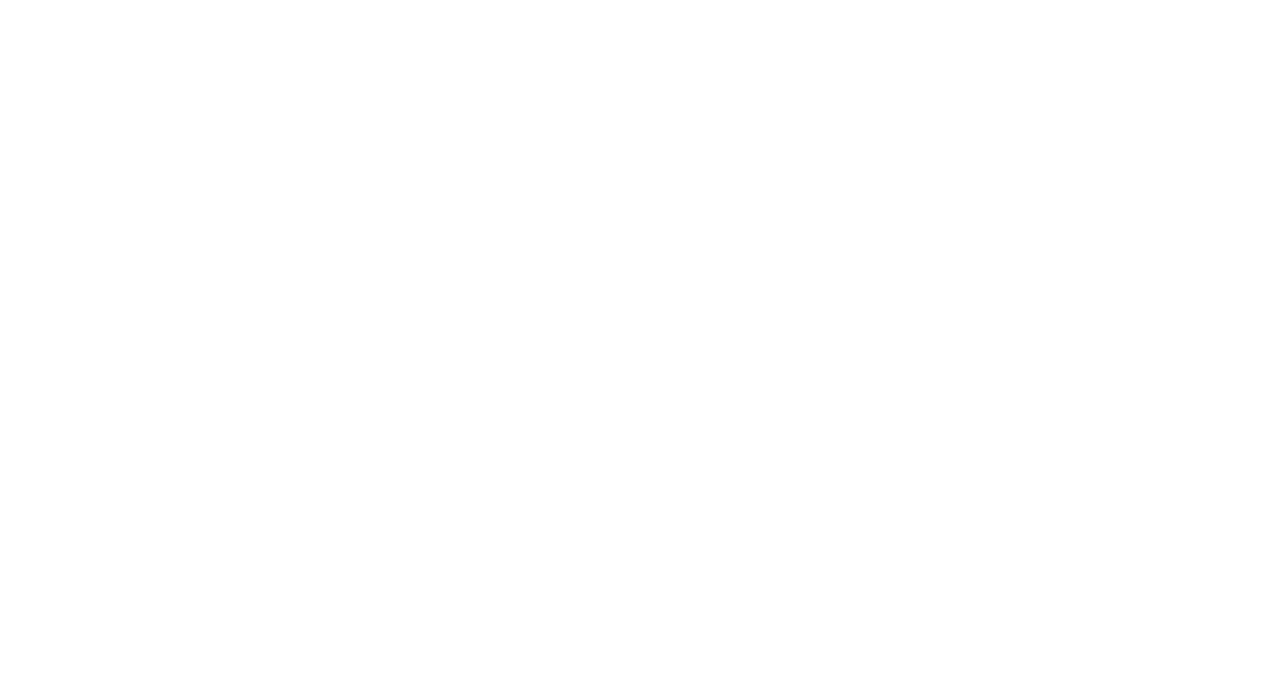
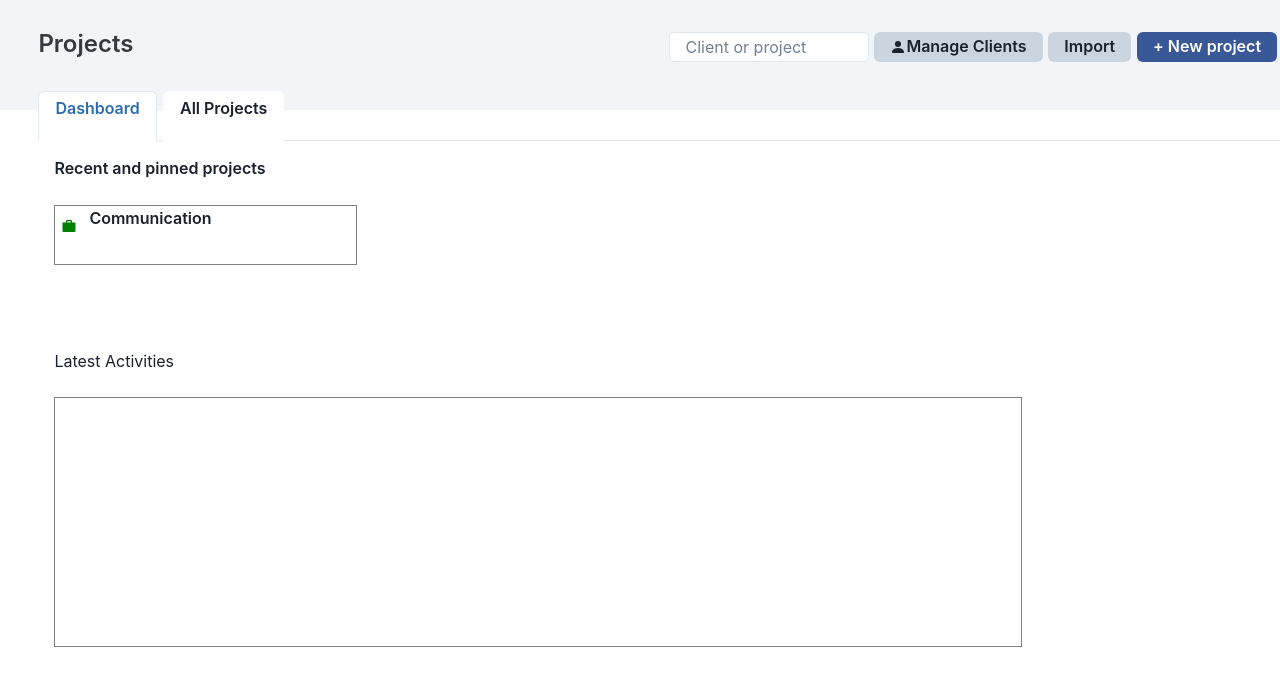
Before and after one commit to mohammad-atique/timely-clone, a React (Create React App) app in the folder Frontend/: page /projects in a window 1280 px wide. Before the commit this address had no page. Shown: the top 686 px of the page. Built offline with nearby package versions, Linux system fonts and the light colour scheme.

Commit message:
prjects front-end structure ready

```diff
--- a/Frontend/package.json
+++ b/Frontend/package.json
@@ -3,6 +3,7 @@
   "version": "0.1.0",
   "private": true,
   "dependencies": {
+    "@chakra-ui/icons": "^2.0.10",
     "@chakra-ui/react": "^2.3.4",
     "@emotion/react": "^11.10.4",
     "@emotion/styled": "^11.10.4",
--- /dev/null
+++ b/Frontend/src/Components/ProjectSec/DashboardNavbar.jsx
@@ -0,0 +1,48 @@
+import React from 'react'
+import {Box, Button, Flex, Icon, Input, Text} from "@chakra-ui/react"
+import { Tabs, TabList, TabPanels, Tab, TabPanel } from '@chakra-ui/react'
+import {BsFillPersonFill} from "react-icons/bs"
+import ImportDropdown from './ImportDropdown'
+import RecentPinnedProjects from './RecentPinnedProjects'
+import LatestActivities from './LatestActivities'
+
+
+const DashboardNavbar = () => {
+
+
+  return (
+       <Box width={"100%"} height="110px"  backgroundColor="#f2f4f8">
+            <Flex justifyContent={"space-between"} mb="0.5%"  >
+              <Text fontSize={"2xl"} color="#343a3f" mt="2%" ml={"3%"} fontWeight="semibold">Projects</Text>
+              <Flex width={"48%"} justifyContent="space-around" mt="2%">
+                <Input width={"200px"} bgColor="white" height={"30px"} borderRadius="5px" mt={"1%"}  placeholder='Client or project'/>
+                <Button bgColor={"gray.300"} height={"30px"} mt={"1%"}><Icon as={BsFillPersonFill}/> Manage Clients</Button>
+                <ImportDropdown/>
+                <Button colorScheme={"facebook"} height={"30px"} mt={"1%"} >+ New project</Button>
+              </Flex>
+            </Flex>
+
+            {/* tabs section        */}
+
+               <Tabs ml={"3%"} size={"sm"} variant='enclosed'>
+                    <TabList>
+                        <Tab bgColor={"white"} mr="0.5%" mt={"0.6%"}><Text fontSize={"md"} fontWeight="semibold" >Dashboard</Text></Tab>
+                        <Tab bgColor={"white"} mt={"0.6%"}><Text fontSize={"md"} fontWeight="semibold">All Projects</Text></Tab>
+                    </TabList>
+                    <TabPanels>
+                        <TabPanel>
+                            <Box >
+                                <RecentPinnedProjects/>
+                                <LatestActivities/>
+                            </Box>
+                        </TabPanel>
+                        <TabPanel>
+                        <Text>All Projects</Text>
+                        </TabPanel>
+                    </TabPanels>
+                </Tabs>
+       </Box>
+  )
+}
+
+export default DashboardNavbar
--- /dev/null
+++ b/Frontend/src/Components/ProjectSec/ImportDropdown.jsx
@@ -0,0 +1,43 @@
+import React from 'react'
+import {Popover,PopoverTrigger,PopoverContent,PopoverHeader,PopoverBody,PopoverArrow,PopoverCloseButton, Button, Text, Flex, Icon, Box,} from '@chakra-ui/react'
+import {FaPowerOff} from "react-icons/fa"
+const ImportDropdown = () => {
+  return (
+    <>
+        <Popover>
+            <PopoverTrigger>
+                <Button bgColor={"gray.300"} height={"30px"} mt={"1%"} >Import</Button>
+            </PopoverTrigger>
+            <PopoverContent>
+                <PopoverArrow />
+                <PopoverCloseButton />
+                <PopoverHeader bgColor="#f2f4f8">
+                    <Text fontSize={"large"} >Import projects</Text>
+                    <Text>Import projects from other tools</Text>
+                </PopoverHeader>
+                <PopoverBody>
+                        <Text fontSize={"large"}>Available to connect</Text>
+                        <hr style={{color:"gray"}} />
+                        <Flex  alignItems="center">
+                            <Icon as={FaPowerOff} mr="5%"/>
+                            <Box>
+                                <Text fontSize={"small"} fontWeight={"bold"}>Toggl</Text>
+                                <Text fontSize={"smaller"}>Quickly import Toggl users and projects into Timely.</Text>
+                            </Box>
+                        </Flex>
+                        <hr style={{color:"gray"}} />
+                        <Flex alignItems="center">
+                            <Icon mr="5%"/>
+                            <Box>
+                                <Text fontSize={"small"} fontWeight={"bold"}>Harvest</Text>
+                                <Text fontSize={"smaller"}>Quickly import Harvest users and projects into Timely.</Text>
+                            </Box>
+                        </Flex>
+                </PopoverBody>
+            </PopoverContent>
+        </Popover>
+    </>
+  )
+}
+
+export default ImportDropdown
--- /dev/null
+++ b/Frontend/src/Components/ProjectSec/LatestActivities.jsx
@@ -0,0 +1,15 @@
+import { Box, Text } from '@chakra-ui/react'
+import React from 'react'
+
+const LatestActivities = () => {
+  return (
+        <Box mt={"7%"}>
+            <Text mb={"2%"}>Latest Activities</Text>
+            <Box border={"1px solid gray"} width="80%"  height="250px">
+
+            </Box>
+        </Box>
+  )
+}
+
+export default LatestActivities
--- /dev/null
+++ b/Frontend/src/Components/ProjectSec/RecentPinnedProjects.jsx
@@ -0,0 +1,18 @@
+import { Box, Grid, GridItem, Text } from '@chakra-ui/react'
+import React from 'react'
+import SingleRecentProject from './SingleRecentProject'
+
+const RecentPinnedProjects = () => {
+  return (
+        <Box>
+            <Text fontWeight={"semibold"}>Recent and pinned projects</Text>
+            <Grid gridTemplateColumns={{base:"repeat(2,1fr)",md:"repeat(3,1fr)",lg:"repeat(4,1fr)"}} mt={"2%"}>
+                <GridItem>
+                    <SingleRecentProject/>
+                </GridItem>
+            </Grid>
+        </Box>
+  )
+}
+
+export default RecentPinnedProjects
--- /dev/null
+++ b/Frontend/src/Components/ProjectSec/SingleRecentProject.jsx
@@ -0,0 +1,21 @@
+import { Box, Flex, Icon, Text } from '@chakra-ui/react'
+import React from 'react'
+import {IoMdBriefcase} from "react-icons/io"
+
+const SingleRecentProject = ({name}) => {
+  return (
+
+        <Box height={"60px"} border={"1px solid gray"}>
+            <Flex gap={"4%"} alignItems="center">
+                <Icon as={IoMdBriefcase} color="green" ml="2%"/>
+                <Box>
+                <Text fontWeight={"semibold"}>Communication</Text>
+                <Text>{name}</Text>
+                </Box>
+            </Flex>
+        </Box>
+
+  )
+}
+
+export default SingleRecentProject
--- a/Frontend/src/Pages/AllRoutes.jsx
+++ b/Frontend/src/Pages/AllRoutes.jsx
@@ -1,11 +1,13 @@
 import React from "react";
 import { Route, Routes } from "react-router-dom";
 import HomePage from "./HomePage";
+import ProjectsPage from "./ProjectsPage";
 
 const AllRoutes = () => {
   return (
     <Routes>
       <Route path="/" element={<HomePage />} />
+      <Route path="/projects" element={<ProjectsPage/>}/>
     </Routes>
   );
 };
--- /dev/null
+++ b/Frontend/src/Pages/ProjectsPage.jsx
@@ -0,0 +1,12 @@
+import React from 'react'
+import DashboardNavbar from '../Components/ProjectSec/DashboardNavbar'
+
+const ProjectsPage = () => {
+  return (
+    <>
+      <DashboardNavbar/>
+    </>
+  )
+}
+
+export default ProjectsPage
```
Also changed, not shown: 2 other files (tests, documents, lock files or other folders).
